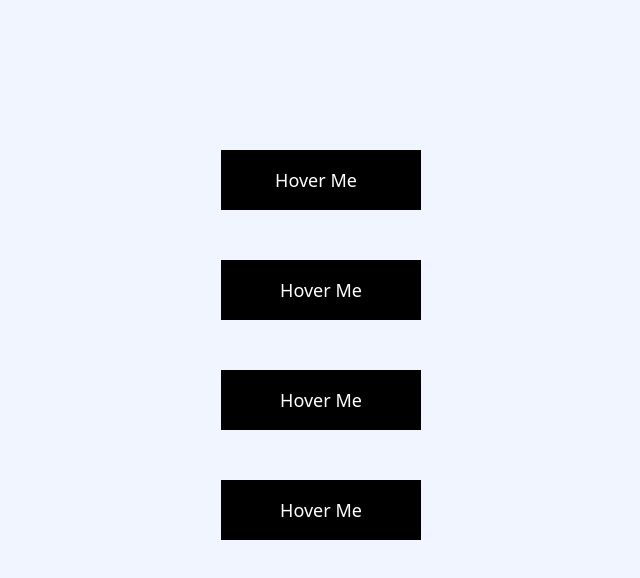
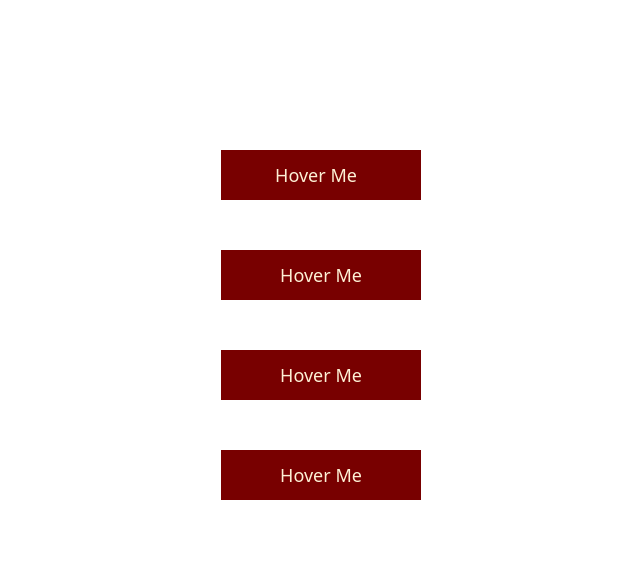
Before and after one commit to imnomee/SITE-Hover-effects, a plain HTML site: page index.html in a window 1280 px wide. Shown: the whole page, without its empty margins (319-959 px from the left). Drawn offline with Linux system fonts and the light colour scheme.

Commit message:
updated colors

```diff
--- a/styles.css
+++ b/styles.css
@@ -5,9 +5,6 @@
     font-family: system-ui, -apple-system, BlinkMacSystemFont, 'Segoe UI',
         Roboto, Oxygen, Ubuntu, Cantarell, 'Open Sans', 'Helvetica Neue',
         sans-serif;
-}
-body {
-    background-color: #f1f5ff;
 }
 
 .container {
@@ -17,18 +14,19 @@ body {
 
 .btn {
     width: 200px;
-    height: 60px;
-    color: #fff;
-    background-color: #000;
+    height: 50px;
+    color: #fdf0d5;
     font-size: 18px;
     text-decoration: none;
     margin: 50px;
+    background: #780000;
     display: flex;
     align-items: center;
     justify-content: center;
     transition: all 0.5s;
     position: relative;
 }
+/* Button One */
 
 .btn-one span {
     margin-left: 10px;
@@ -40,43 +38,46 @@ body {
 .btn-one:hover span {
     width: 30px;
 }
+
+/* Button Two */
+
 .btn-two {
-    box-shadow: 0 0 0 #fff;
+    box-shadow: none;
+}
+.btn-two:hover {
+    box-shadow: 8px 10px 0 #669bbc;
 }
 
-.btn-two:hover {
-    box-shadow: 8px 10px 0 #f4005c;
-}
+/* Button Three */
+
 .btn-three::after {
     content: '';
     width: 100%;
     height: 100%;
-    border: 2px solid #000;
+    border: none;
     position: absolute;
     top: 0;
     left: 0;
+    box-sizing: border-box;
     transition: all 0.5s;
-    box-sizing: border-box;
 }
-.btn-three:hover::after {
-    top: 5px;
-    left: 5px;
-    box-sizing: content-box;
-}
+
 .btn-three:hover {
     background-color: transparent;
-    border: 2px solid #000;
-    color: #000;
-    padding-top: 5px;
-}
-.btn:hover {
-    font-weight: bold;
+    border: 1px solid #780000;
+    color: #780000;
+    padding-bottom: 8px;
+    padding-right: 8px;
 }
 
-.btn-four:hover {
-    background-color: transparent;
-    color: #000;
+.btn-three:hover::after {
+    top: -8px;
+    left: -8px;
+    border: 1px solid #780000;
 }
+
+/* Button Four */
+
 .btn-four::before,
 .btn-four::after {
     content: '';
@@ -89,22 +90,24 @@ body {
     transition: all 0.5s;
     z-index: -1;
 }
-
 .btn-four::before {
-    border-left: 2px solid #000;
-    border-top: 2px solid #000;
+    border-left: 1px solid #780000;
+    border-top: 1px solid #780000;
 }
 .btn-four::after {
-    border-right: 2px solid #000;
-    border-bottom: 2px solid #000;
+    border-right: 1px solid #780000;
+    border-bottom: 1px solid #780000;
+}
+.btn-four:hover::before {
+    top: -8px;
+    left: -8px;
+}
+.btn-four:hover::after {
+    top: 8px;
+    left: 8px;
 }
 
-.btn-four:hover::before {
-    top: -10px;
-    left: -10px;
+.btn-four:hover {
+    background: #fdf0d5;
+    color: #780000;
 }
-
-.btn-four:hover::after {
-    top: 10px;
-    left: 10px;
-}
```
